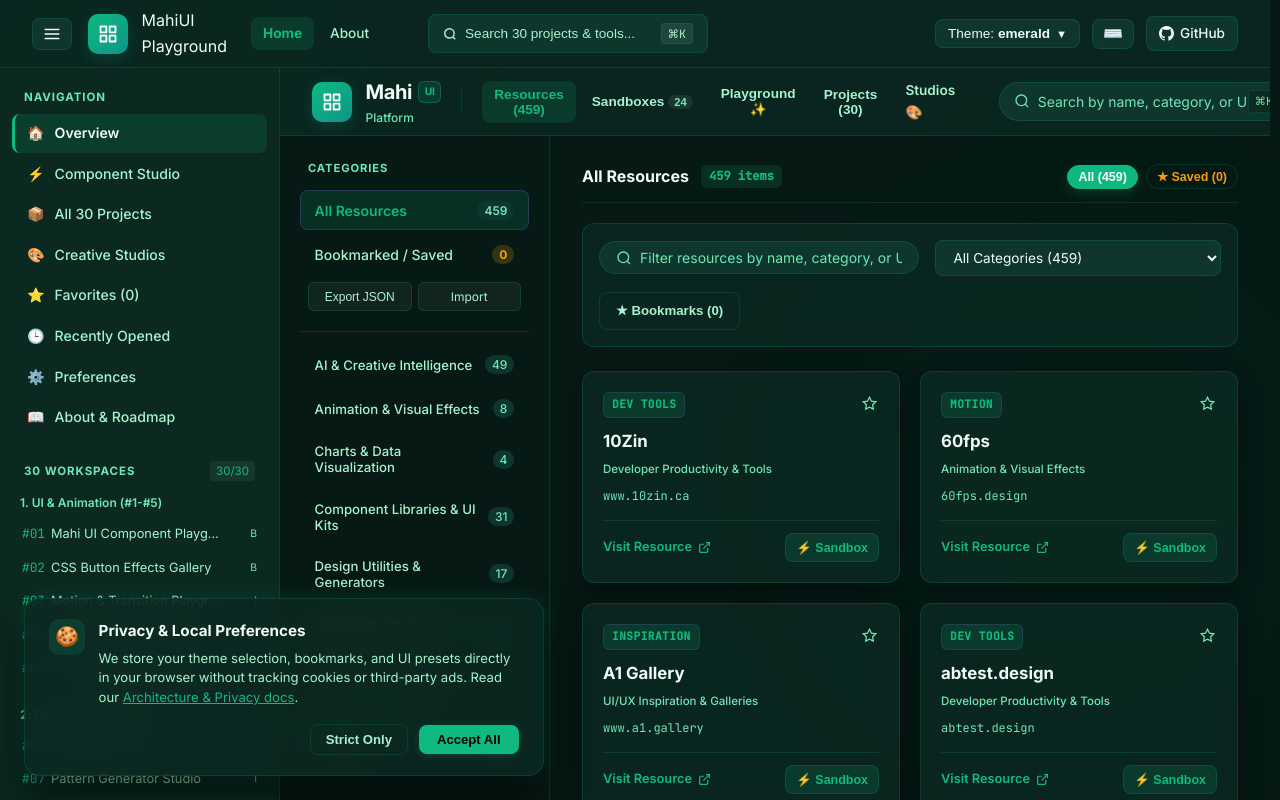
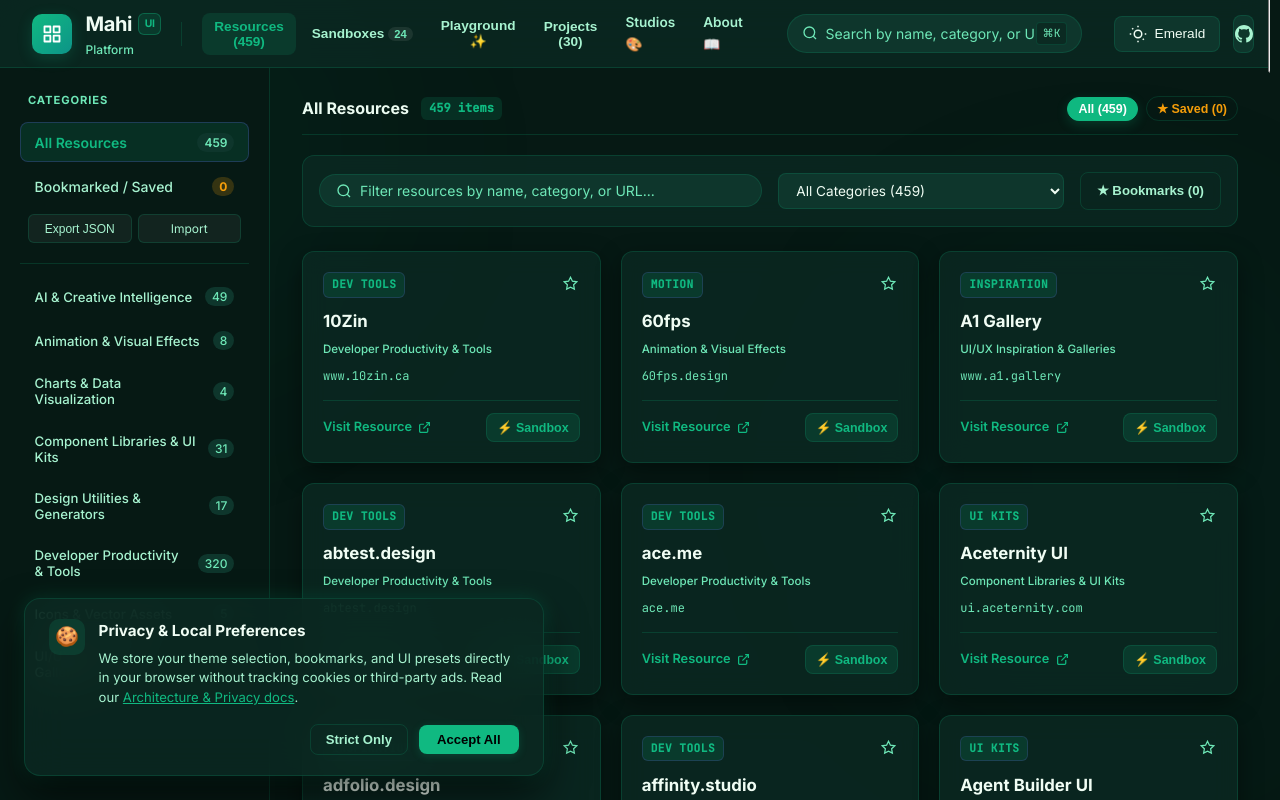
Before and after one commit to mahi-developer-universe/Mahi-UI-Component-Playground, a Next.js app: page / in a window 1280 px wide. Shown: the top 800 px of the page. Built offline with nearby package versions, Linux system fonts and the light colour scheme.

Commit message:
fix(dashboard): resolve layout hierarchy, prevent double headers and sidebars on home view, add About navigation

```diff
--- a/src/app/page.tsx
+++ b/src/app/page.tsx
@@ -222,6 +222,22 @@
               }}
             >
               Studios 🎨
+            </Link>
+            <Link
+              href="/about"
+              style={{
+                background: 'transparent',
+                color: 'var(--text-secondary)',
+                border: 'none',
+                padding: '6px 12px',
+                borderRadius: 'var(--radius-md)',
+                fontSize: '0.85rem',
+                fontWeight: 600,
+                textDecoration: 'none',
+                transition: 'all 0.15s ease'
+              }}
+            >
+              About 📖
             </Link>
           </nav>
         </div>
--- a/src/components/layout/AppShell.tsx
+++ b/src/components/layout/AppShell.tsx
@@ -11,6 +11,7 @@
 import { ShortcutsModal } from '../shared/ShortcutsModal';
 import { useAppStore } from '@/stores/appStore';
 
+import { usePathname } from 'next/navigation';
 import { GlobalBreadcrumbs } from './GlobalBreadcrumbs';
 
 interface AppShellProps {
@@ -18,6 +19,8 @@
 }
 
 export const AppShell: React.FC<AppShellProps> = ({ children }) => {
+  const pathname = usePathname();
+  const isHomePage = pathname === '/';
   const { theme, commandPaletteOpen, setCommandPaletteOpen } = useAppStore();
   const [shortcutsModalOpen, setShortcutsModalOpen] = useState(false);
   const [mounted, setMounted] = useState(false);
@@ -68,11 +71,11 @@
         Skip to main content
       </a>
 
-      {/* Sticky Top Header */}
-      <Header onOpenCommandPalette={() => setCommandPaletteOpen(true)} />
+      {/* Sticky Top Header on all sub-routes */}
+      {!isHomePage && <Header onOpenCommandPalette={() => setCommandPaletteOpen(true)} />}
 
-      <div style={{ display: 'flex', flex: 1, minHeight: 'calc(100vh - 68px)' }}>
-        <Sidebar />
+      <div style={{ display: 'flex', flex: 1, minHeight: !isHomePage ? 'calc(100vh - 68px)' : '100vh' }}>
+        {!isHomePage && <Sidebar />}
         <main
           id="main-content"
           tabIndex={-1}
```
